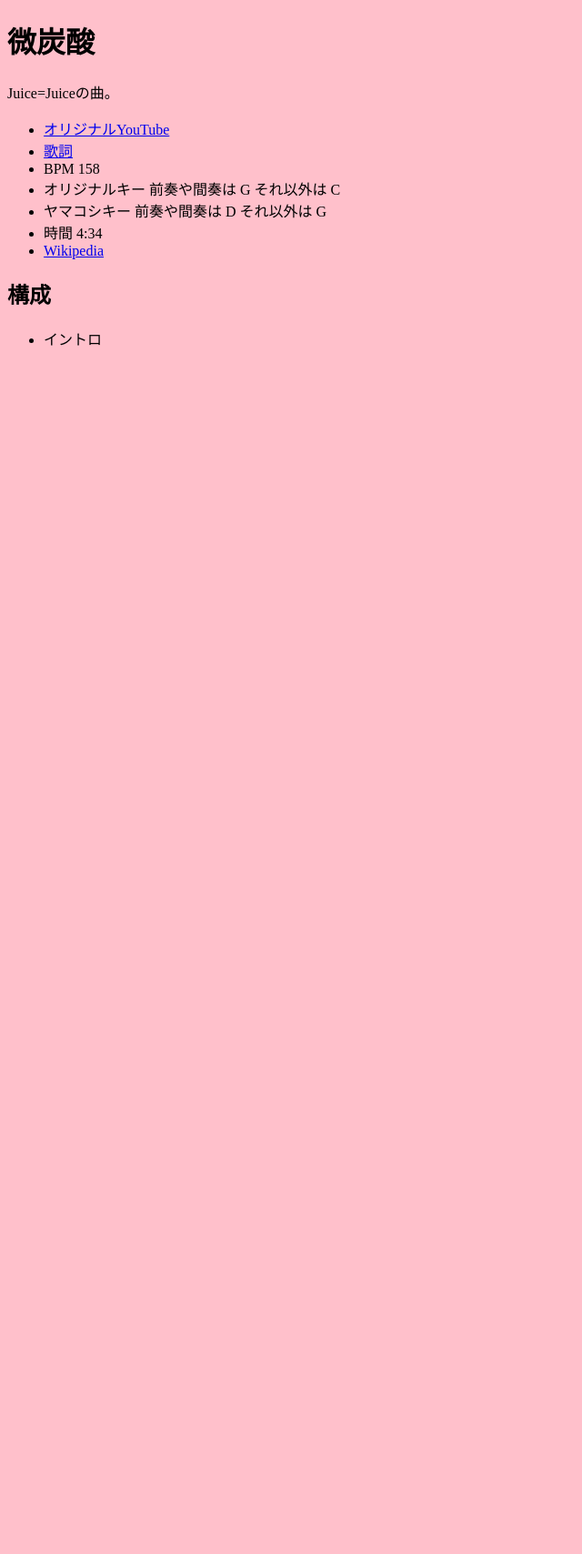
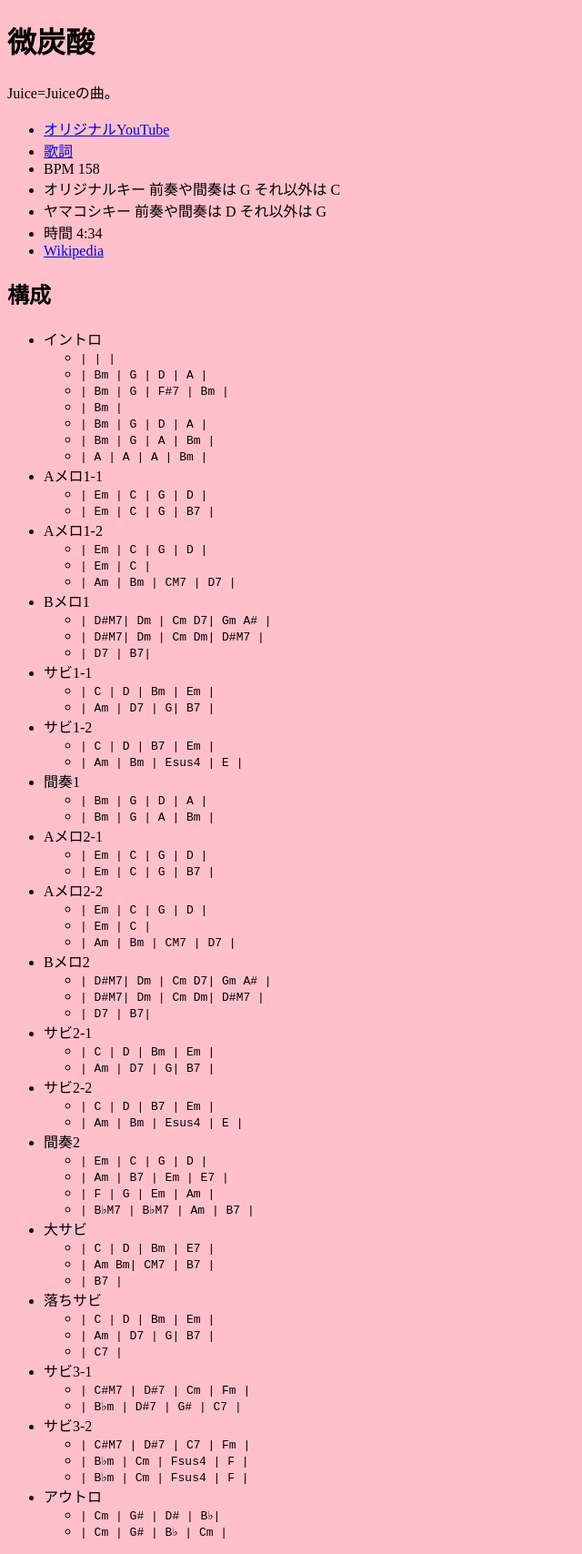
Before and after one commit to takaoyamakoshi/momochi, a Jekyll site: the page built from bitansan.md, in a window 1280 px wide. Shown: the whole page at 91% size, without its empty margins (0-640 px from the left). Built offline with Jekyll 4.4.1, drawn with Linux system fonts in a browser that asks for light colours; our own code applies the rules of GitHub Pages for plain Markdown files; before the commit the page ends 900 px from its top, so only the background shows below that.

Commit message:
Update bitansan.md

```diff
--- a/bitansan.md
+++ b/bitansan.md
@@ -13,3 +13,70 @@ Juice=Juiceの曲。
 ## 構成
 
 - イントロ
+  - `| | |`
+  - `| Bm | G | D | A |`
+  - `| Bm | G | F#7 | Bm |`
+  - `| Bm |`
+  - `| Bm | G | D | A |`
+  - `| Bm | G | A | Bm |`
+  - `| A | A | A | Bm |`
+- Aメロ1-1
+  - `| Em | C | G | D |`
+  - `| Em | C | G | B7 |`
+- Aメロ1-2
+  - `| Em | C | G | D |`
+  - `| Em | C |`
+  - `| Am | Bm | CM7 | D7 |`
+- Bメロ1
+  - `| D#M7| Dm | Cm D7| Gm A# |`
+  - `| D#M7| Dm | Cm Dm| D#M7 |`
+  - `| D7 | B7|`
+- サビ1-1
+  - `| C | D | Bm | Em |`
+  - `| Am | D7 | G| B7 |`
+- サビ1-2
+  - `| C | D | B7 | Em |`
+  - `| Am | Bm | Esus4 | E |`
+- 間奏1
+  - `| Bm | G | D | A |`
+  - `| Bm | G | A | Bm |`
+- Aメロ2-1
+  - `| Em | C | G | D |`
+  - `| Em | C | G | B7 |`
+- Aメロ2-2
+  - `| Em | C | G | D |`
+  - `| Em | C |`
+  - `| Am | Bm | CM7 | D7 |`
+- Bメロ2
+  - `| D#M7| Dm | Cm D7| Gm A# |`
+  - `| D#M7| Dm | Cm Dm| D#M7 |`
+  - `| D7 | B7|`
+- サビ2-1
+  - `| C | D | Bm | Em |`
+  - `| Am | D7 | G| B7 |`
+- サビ2-2
+  - `| C | D | B7 | Em |`
+  - `| Am | Bm | Esus4 | E |`
+- 間奏2
+  - `| Em | C | G | D |`
+  - `| Am | B7 | Em | E7 |`
+  - `| F |  G | Em | Am |`
+  - `| B♭M7 | B♭M7 | Am | B7 |`
+- 大サビ
+  - `| C | D | Bm | E7 |`
+  - `| Am Bm| CM7 | B7 |`
+  - `| B7 |`
+- 落ちサビ
+  - `| C | D | Bm | Em |`
+  - `| Am | D7 | G| B7 |`
+  - `| C7 |`
+- サビ3-1
+  - `| C#M7 | D#7 | Cm | Fm |`
+  - `| B♭m | D#7 | G# | C7 |`
+- サビ3-2
+  - `| C#M7 | D#7 | C7 | Fm |`
+  - `| B♭m | Cm | Fsus4 | F |`
+  - `| B♭m | Cm | Fsus4 | F |`
+- アウトロ
+  - `| Cm | G# | D# | B♭|`
+  - `| Cm | G# | B♭ | Cm |`
```
